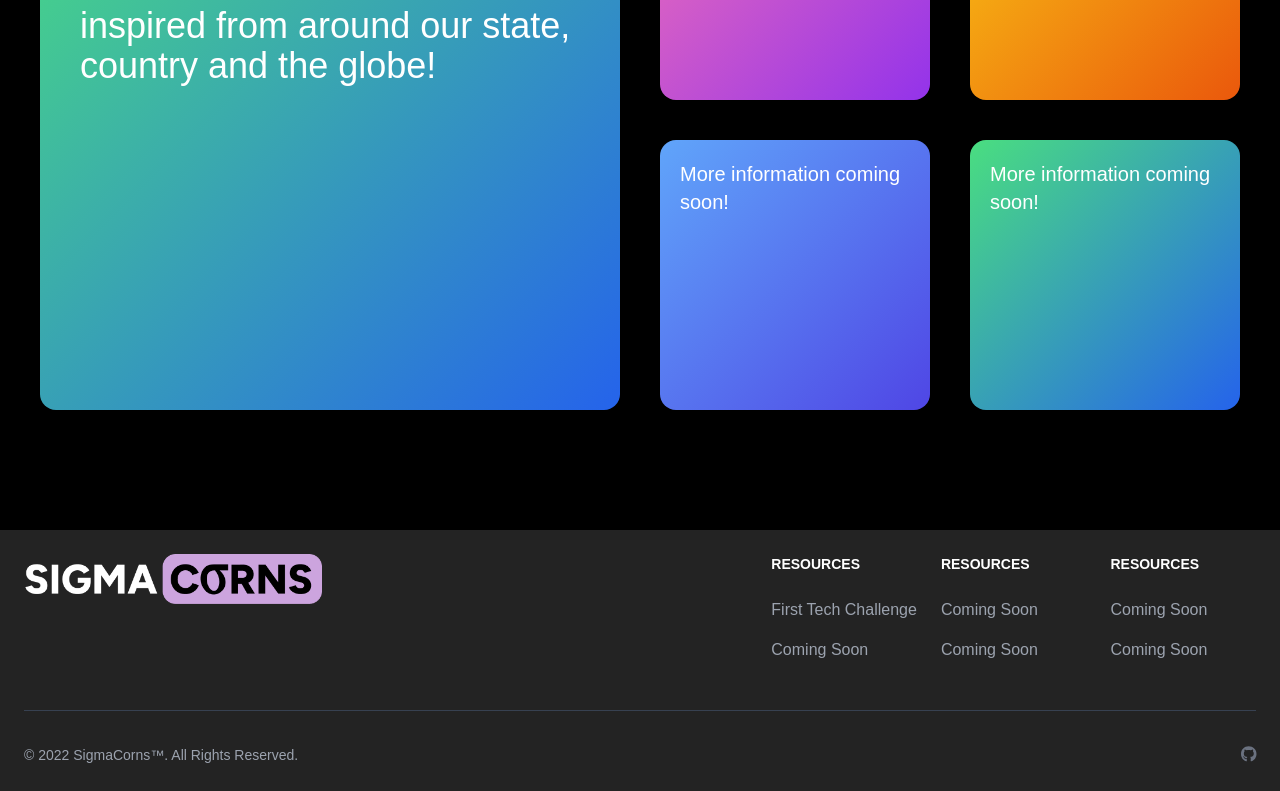
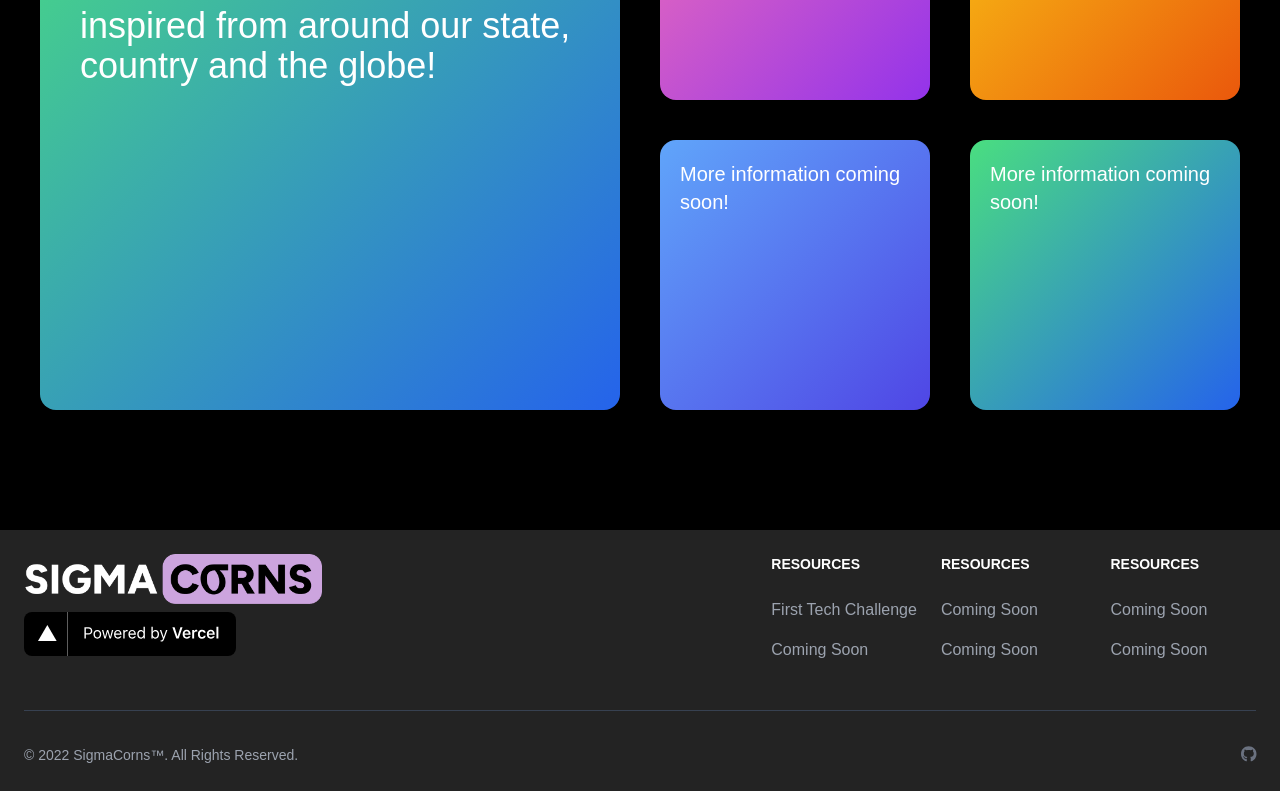
Before and after one commit to FTC-SigmaCorns-22377/www, a Next.js app: page /outreach in a window 1280 px wide. Shown: the part 437-1228 px from the top of the page. Built offline with nearby package versions, Linux system fonts and the light colour scheme.

Commit message:
add vercel branding

```diff
--- a/components/Footer.tsx
+++ b/components/Footer.tsx
@@ -13,9 +13,22 @@ export default function Footer() {
     <footer className="p-4 sm:p-6 bg-base ">
       <div className="md:flex md:justify-between">
         <div className="mb-6 md:mb-0">
-          <Link href="/" className="flex items-center">
-            <Image src={sigmacorntext} alt="Sigmacorns" height={50} />
-          </Link>
+          <div className="flex flex-col items-start gap-2">
+            <Link href="/">
+              <Image src={sigmacorntext} alt="Sigmacorns" height={50} />
+            </Link>
+            <Link
+              href="https://vercel.com?utm_source=sigmacorns&utm_campaign=oss"
+              className="flex items-center"
+            >
+              <Image
+                src="/branding/external/powered_by_vercel.svg"
+                alt="Powered by Vercel"
+                width={212}
+                height={44}
+              />
+            </Link>
+          </div>
         </div>
         <div className="grid grid-cols-2 gap-8 sm:gap-6 sm:grid-cols-3">
           {/* TODO: add resources */}
```
Also changed, not shown: public/branding/external/powered_by_vercel.svg (added), 1 other file (tests, documents, lock files or other folders).
